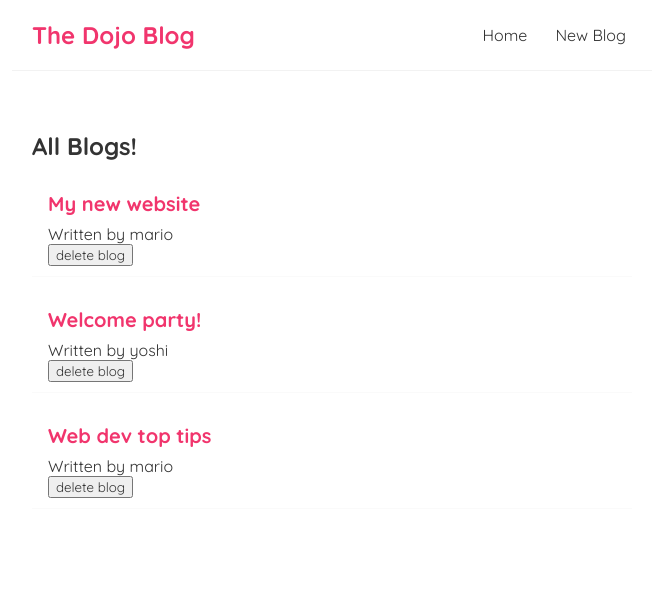
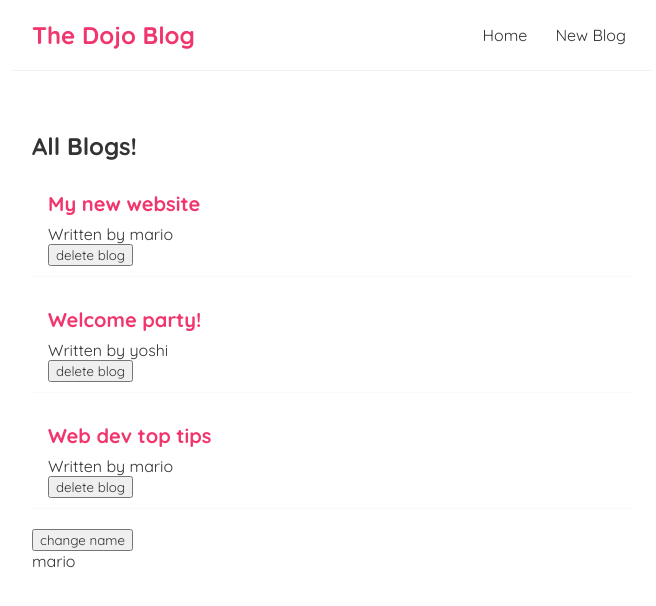
Before and after one commit to farouk-afolabi/dojo-blog, a React (Create React App) app: page / in a window 1280 px wide. Shown: the top 606 px of the page, without its empty margins (308-964 px from the left). Built offline with nearby package versions, Linux system fonts and the light colour scheme.

Commit message:
useEffect Dependencies

```diff
--- a/src/Home.js
+++ b/src/Home.js
@@ -1,4 +1,4 @@
-import {useState} from 'react';
+import {useEffect, useState} from 'react';
 import BlogList from './BlogList';
 
 const Home = () => {
@@ -8,16 +8,23 @@
         { title: 'Web dev top tips', body: 'lorem ipsum...', author: 'mario', id: 3 }
     ]);
 
+    const [name, setName] = useState ('mario');
+
     const handleDelete = (id) => {
         const newBlogs = blogs.filter( blog => blog.id !== id)
          setBlogs(newBlogs);
     }
+    useEffect(() => {
+        console.log('use effect ran');
+        console.log(name);
+    }, [name]);
 
     return (
         <div className="home">
 
         <BlogList blogs={blogs} title="All Blogs!" handleDelete={handleDelete}/>
-
+        <button onClick= {() => setName('luigi')}>change name </button>
+        <p>{name}</p>
         </div>
       );
 }
```
